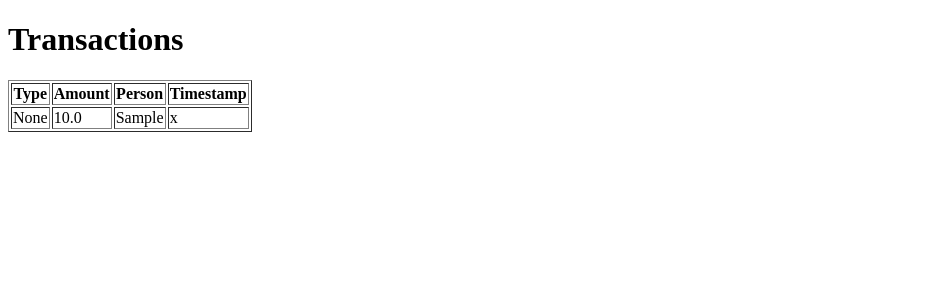
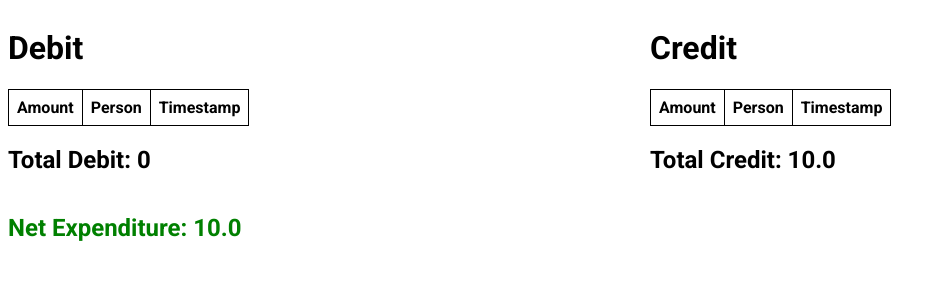
Before and after one commit to syon-vt/UPI-Tracker, a Flask app: page / in a window 1280 px wide. Shown: the top 300 px of the page, without its empty margins (0-946 px from the left). Run offline with Flask 3, Linux system fonts and the light colour scheme; tables that the repository leaves empty hold one stand-in row (values such as "Sample post"); lists and menus that the app fills with data are empty.

Commit message:
Improved Homepage

```diff
--- a/flask_app.py
+++ b/flask_app.py
@@ -51,7 +51,16 @@ def index():
         cur = conn.cursor()
         cur.execute("SELECT type, amount, person, timestamp FROM transactions")
         transactions = cur.fetchall()
-    return render_template('index.html', transactions=transactions)
+
+    totalDebit = 0
+    totalCredit = 0
+    for i in range(len(transactions)):
+        if transactions[i][0] == 'debit':
+            totalDebit+=transactions[i][1]
+        else:
+            totalCredit+=transactions[i][1]
+
+    return render_template('index.html', transactions=transactions, totalDebit=totalDebit, totalCredit=totalCredit)
 
 """if __name__ == '__main__':
     app.run(port=5000, debug=True)"""
--- /dev/null
+++ b/static/style.css
@@ -0,0 +1,25 @@
+body {
+  font-family: "Roboto", sans-serif;
+  font-optical-sizing: auto;
+  font-weight: 400;
+  font-style: normal;
+  font-variation-settings:
+    "wdth" 100;
+}
+
+table, th, td {
+  border: 1px solid black;
+  padding: 8px;
+  border-collapse: collapse;
+}
+
+.table-container {
+    display: flex;
+    justify-content: space-around; /* Adds space around the tables */
+    gap: 20px; /* Adds a gap between the tables (modern alternative to margin) */
+}
+
+.table-wrapper {
+    flex: 1; /* Makes both wrappers take up equal space */
+    box-sizing: border-box; /* Ensures padding/border are included in the width calculation */
+}
--- a/templates/index.html
+++ b/templates/index.html
@@ -3,25 +3,62 @@
 <head>
     <meta charset="UTF-8">
     <meta name="viewport" content="width=device-width, initial-scale=1.0">
-    <title>Document</title>
+    <link rel="stylesheet" href="static/style.css">
+    <link rel="preconnect" href="https://fonts.googleapis.com">
+    <link rel="preconnect" href="https://fonts.gstatic.com" crossorigin>
+    <link href="https://fonts.googleapis.com/css2?family=Roboto:ital,wght@0,100..900;1,100..900&display=swap" rel="stylesheet">
+    <title>Transcation Home</title>
 </head>
 <body>
-    <h1>Transactions</h1>
+    <div class="table-container">
+        <div class="table-wrapper">
+        <h1>Debit</h1>
             <table border="1">
                 <tr>
-            <th>Type</th>
                     <th>Amount</th>
                     <th>Person</th>
                     <th>Timestamp</th>
                 </tr>
                 {% for transaction in transactions %}
+                {% if transaction[0] == 'debit' %}
                 <tr>
-            <td>{{ transaction[0] }}</td>
                     <td>{{ transaction[1] }}</td>
                     <td>{{ transaction[2] }}</td>
                     <td>{{ transaction[3] }}</td>
                 </tr>
+                {% endif %}
                 {% endfor %}
             </table>
+            <h2>Total Debit: {{ totalDebit }}</h2>
+        </div>
+        <div class="table-wrapper">
+            <h1>Credit</h1>
+            <table border="1">
+                <tr>
+                    <th>Amount</th>
+                    <th>Person</th>
+                    <th>Timestamp</th>
+                </tr>
+                {% for transaction in transactions %}
+                {% if transaction[0] == 'credit' %}
+                <tr>
+                    <td>{{ transaction[1] }}</td>
+                    <td>{{ transaction[2] }}</td>
+                    <td>{{ transaction[3] }}</td>
+                </tr>
+                {% endif %}
+                {% endfor %}
+            </table>
+
+            <h2>Total Credit: {{ totalCredit }}</h2>
+        </div>
+
+    </div>
+    {% if totalDebit>totalCredit %}
+    <h2 style="color: red;">Net Expenditure: {{ totalCredit - totalDebit }}</h2>
+    {% else %}
+    <h2 style="color: green;">Net Expenditure: {{ totalCredit - totalDebit }}</h2>
+    {% endif %}
+
 </body>
 </html>
```
Lines whose indentation alone changed are shown as unchanged.
